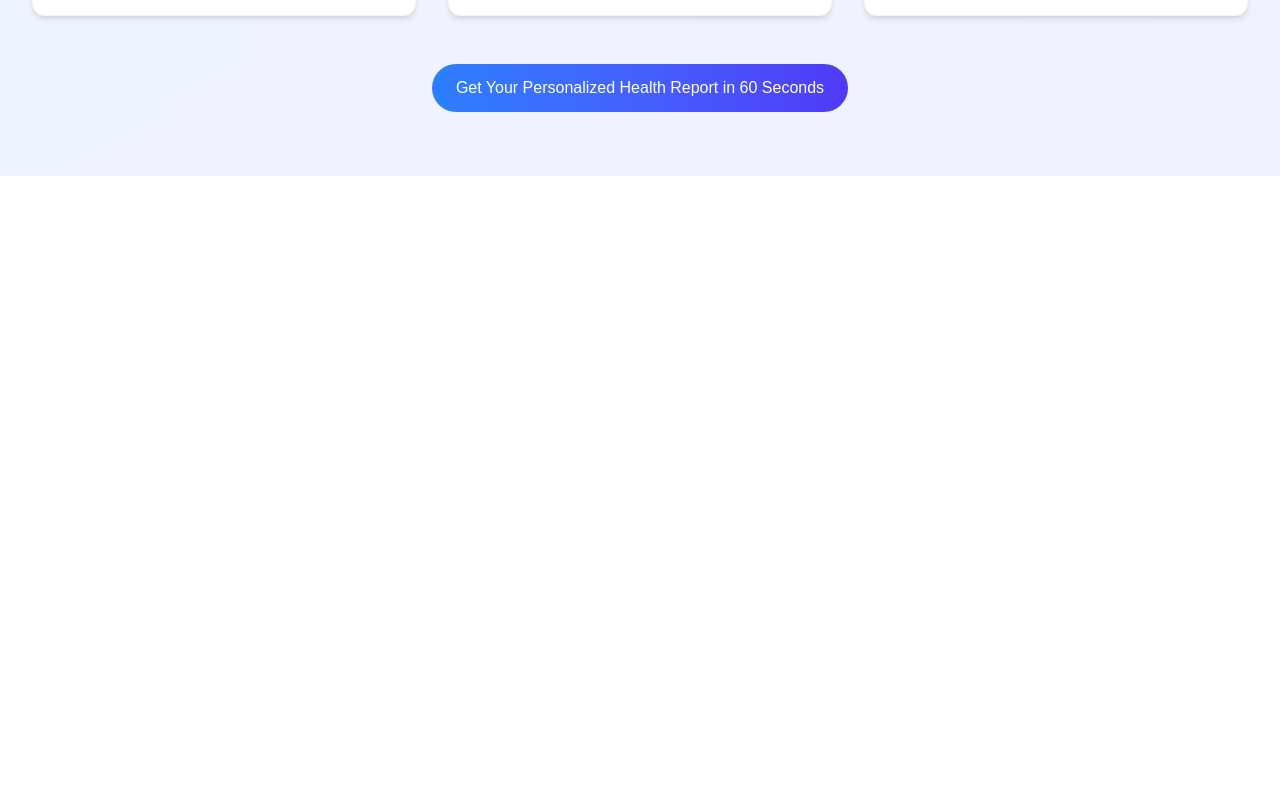
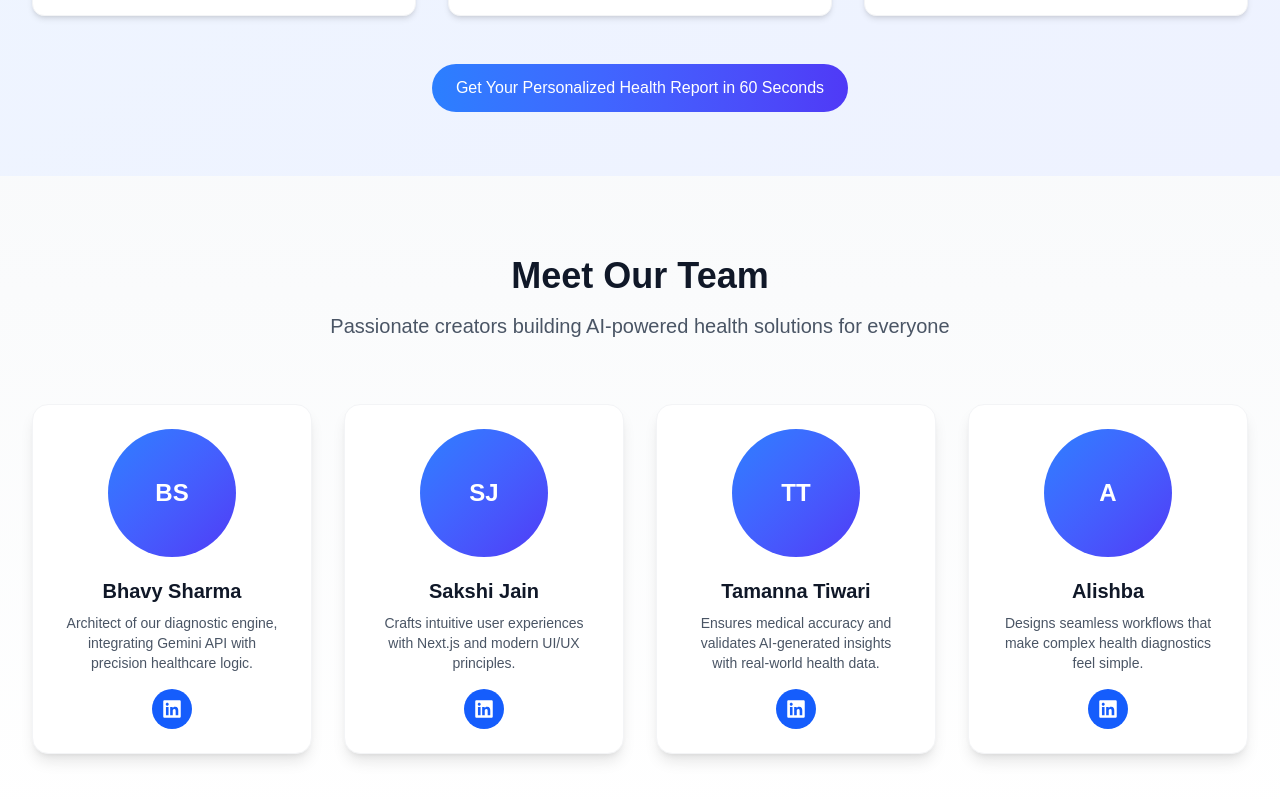
Before and after one commit to bhavy-sharma/HealtWise, a Next.js app: page / in a window 1280 px wide. Shown: the part 648-1448 px from the top of the page. Before the commit the page ends 824 px from the top, so only its background shows below. Built offline with nearby package versions, Linux system fonts and the light colour scheme.

Commit message:
meet our Team

```diff
--- a/app/page.js
+++ b/app/page.js
@@ -1,10 +1,12 @@
 // app/page.js
 import WhatWeDo from '../components/WhatWeDo';
+import WhoWeAre from '../components/WhoWeAre';
 
 export default function HomePage() {
   return (
     <main>
       <WhatWeDo />
+      <WhoWeAre />
     </main>
   );
 }
--- /dev/null
+++ b/components/WhoWeAre.jsx
@@ -0,0 +1,133 @@
+// components/WhoWeAre.jsx
+
+"use client";
+import React from 'react';
+import { motion } from 'framer-motion';
+import { FaLinkedin } from 'react-icons/fa';
+
+const teamMembers = [
+  {
+    name: "Bhavy Sharma",
+    linkedin: "https://www.linkedin.com/in/bhavy-sharma",
+    bio: "Architect of our diagnostic engine, integrating Gemini API with precision healthcare logic."
+  },
+  {
+    name: "Sakshi Jain",
+    linkedin: "https://www.linkedin.com/in/sakshi-jain",
+    bio: "Crafts intuitive user experiences with Next.js and modern UI/UX principles."
+  },
+  {
+    name: "Tamanna Tiwari",
+    linkedin: "https://www.linkedin.com/in/tamanna-tiwari-017a2129b/",
+    bio: "Ensures medical accuracy and validates AI-generated insights with real-world health data."
+  },
+  {
+    name: "Alishba",
+    linkedin: "https://www.linkedin.com/in/alishba-ainul-435348365/",
+    bio: "Designs seamless workflows that make complex health diagnostics feel simple."
+  }
+];
+
+const containerVariants = {
+  hidden: { opacity: 0 },
+  visible: {
+    opacity: 1,
+    transition: {
+      staggerChildren: 0.2
+    }
+  }
+};
+
+const cardVariants = {
+  hidden: {
+    y: 30,
+    opacity: 0
+  },
+  visible: {
+    y: 0,
+    opacity: 1,
+    transition: {
+      type: "spring",
+      stiffness: 100
+    }
+  },
+  hover: {
+    y: -10,
+    transition: {
+      type: "spring",
+      stiffness: 400,
+      damping: 10
+    }
+  }
+};
+
+const WhoWeAre = () => {
+  return (
+    <section className="py-20 bg-gradient-to-b from-gray-50 to-white overflow-hidden">
+      <div className="max-w-7xl mx-auto px-4 sm:px-6 lg:px-8">
+        <motion.div
+          className="text-center mb-16"
+          initial={{ opacity: 0, y: -20 }}
+          whileInView={{ opacity: 1, y: 0 }}
+          viewport={{ once: true }}
+          transition={{ duration: 0.6 }}
+        >
+          <h2 className="text-3xl md:text-4xl font-bold text-gray-900 mb-4">
+            Meet Our Team
+          </h2>
+          <p className="text-xl text-gray-600 max-w-3xl mx-auto">
+            Passionate creators building AI-powered health solutions for everyone
+          </p>
+        </motion.div>
+
+        <motion.div
+          className="grid grid-cols-1 sm:grid-cols-2 lg:grid-cols-4 gap-8"
+          variants={containerVariants}
+          initial="hidden"
+          whileInView="visible"
+          viewport={{ once: true }}
+        >
+          {teamMembers.map((member, index) => (
+            <motion.div
+              key={index}
+              className="group relative"
+              variants={cardVariants}
+              whileHover="hover"
+            >
+              <div className="bg-white rounded-2xl p-6 text-center shadow-lg h-full border border-gray-100 transition-all duration-300 group-hover:shadow-xl">
+                {/* Animated Avatar */}
+                <div className="mx-auto mb-5 relative">
+                  <div className="w-32 h-32 rounded-full bg-gradient-to-br from-blue-500 to-indigo-600 flex items-center justify-center text-white text-2xl font-bold mx-auto">
+                    {member.name.split(' ').map(n => n[0]).join('')}
+                  </div>
+                  {/* Hover Glow Effect */}
+                  <div className="absolute inset-0 rounded-full bg-blue-400 opacity-0 group-hover:opacity-20 blur-xl transition-opacity duration-300"></div>
+                </div>
+
+                <h3 className="text-xl font-bold text-gray-900 mb-2">
+                  {member.name}
+                </h3>
+                <p className="text-gray-600 text-sm mb-4 px-2">
+                  {member.bio}
+                </p>
+
+                {/* LinkedIn Button */}
+                <a
+                  href={member.linkedin}
+                  target="_blank"
+                  rel="noopener noreferrer"
+                  className="inline-flex items-center justify-center w-10 h-10 rounded-full bg-blue-600 text-white hover:bg-blue-700 transition-colors duration-300 group/link"
+                  aria-label={`Connect with ${member.name} on LinkedIn`}
+                >
+                  <FaLinkedin className="text-xl" />
+                </a>
+              </div>
+            </motion.div>
+          ))}
+        </motion.div>
+      </div>
+    </section>
+  );
+};
+
+export default WhoWeAre;
--- a/package.json
+++ b/package.json
@@ -10,9 +10,11 @@
   },
   "dependencies": {
     "@heroicons/react": "^2.2.0",
+    "framer-motion": "^12.23.22",
     "next": "15.5.4",
     "react": "19.1.0",
-    "react-dom": "19.1.0"
+    "react-dom": "19.1.0",
+    "react-icons": "^5.5.0"
   },
   "devDependencies": {
     "@eslint/eslintrc": "^3",
```
Also changed, not shown: 1 other file (tests, documents, lock files or other folders).
